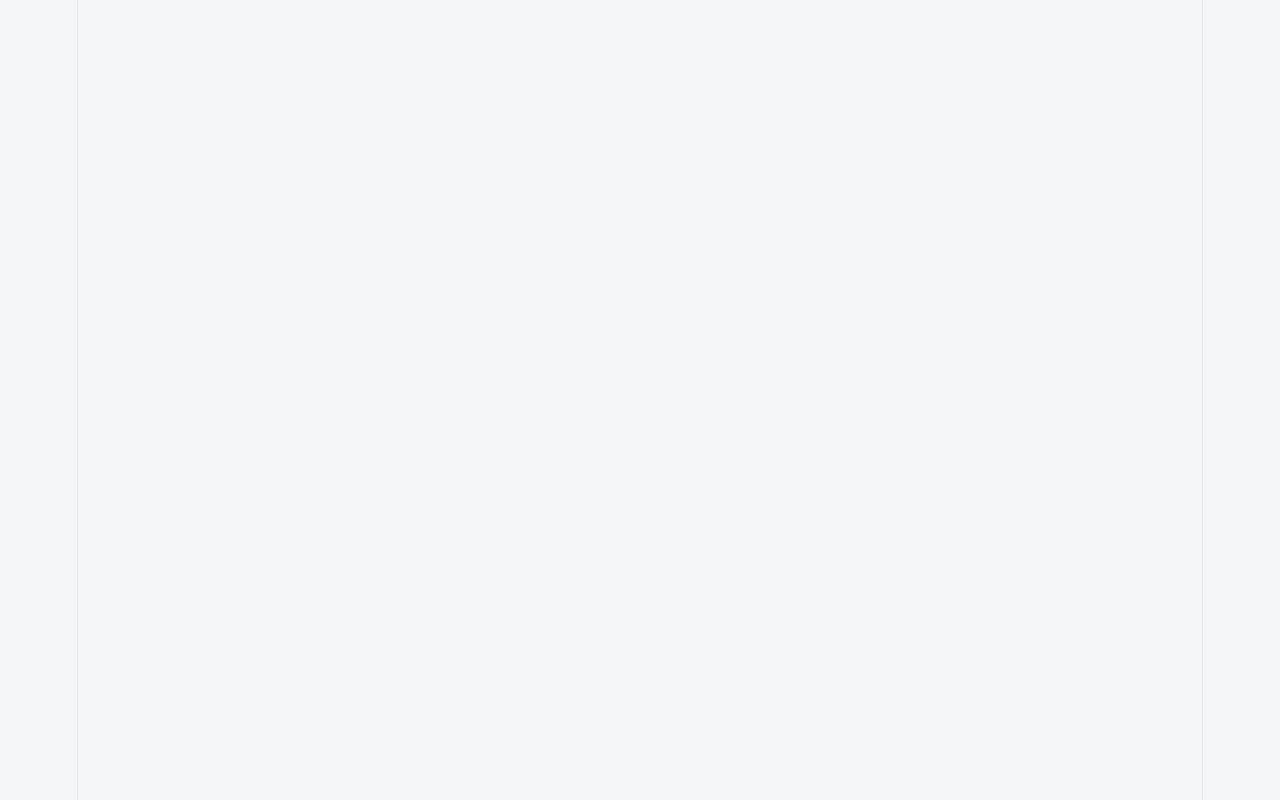
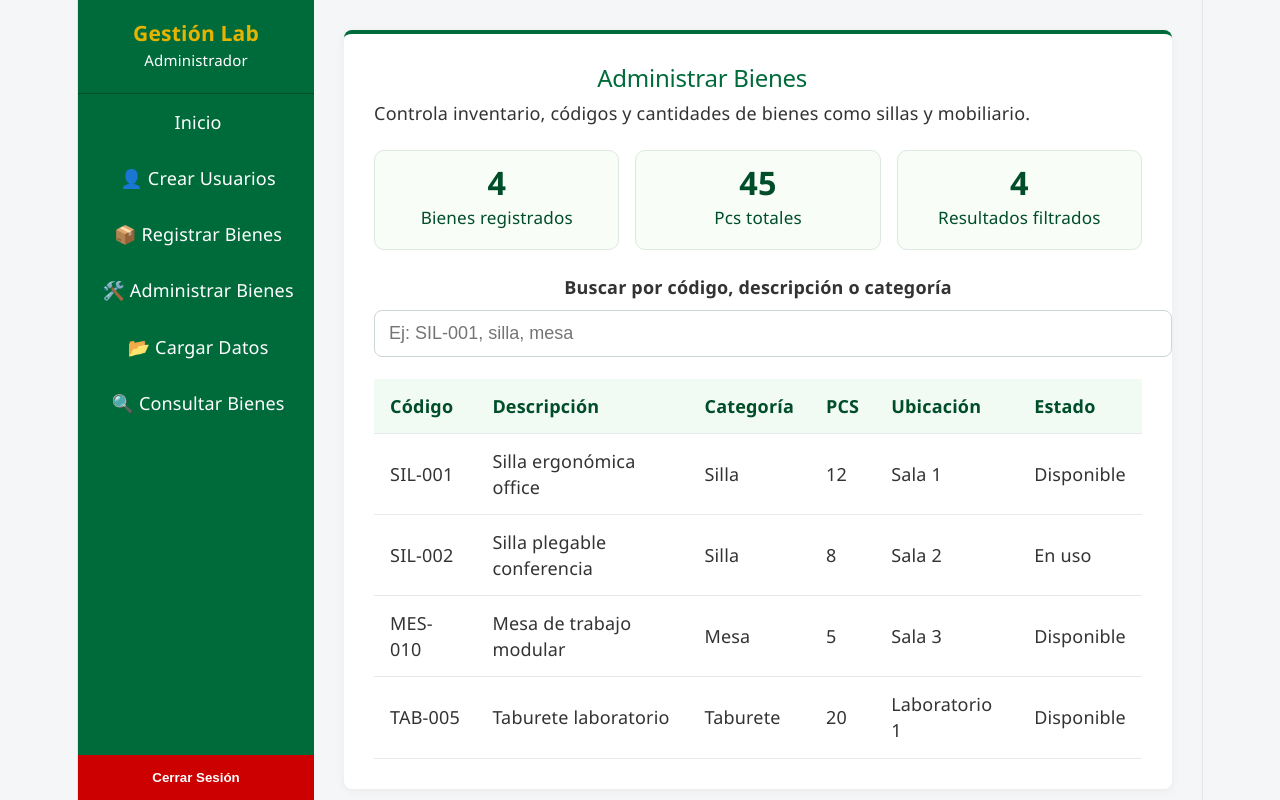
Before and after one commit to Gutierrez101/gestionweb, a React (Vite) app: page /administrar-bienes in a window 1280 px wide. Before the commit this address had no page. Built offline with nearby package versions, Linux system fonts and the light colour scheme.

Commit message:
V1 Duval

```diff
--- a/src/App.css
+++ b/src/App.css
@@ -92,3 +92,52 @@ body {
   box-shadow: 0 2px 10px rgba(0,0,0,0.05); border-top: 4px solid var(--espe-green);
 }
 .view-card h2 { color: var(--espe-green); margin-top: 0; }
+
+.page-header {
+  display: flex; justify-content: space-between; align-items: flex-start;
+  margin-bottom: 24px;
+}
+
+.summary-grid {
+  display: grid; grid-template-columns: repeat(auto-fit, minmax(150px, 1fr)); gap: 16px;
+  margin-bottom: 24px;
+}
+
+.summary-box {
+  background: #f8fdf7; border: 1px solid #dceadf; border-radius: 10px;
+  padding: 18px 20px; color: var(--espe-green-dark);
+}
+
+.summary-box strong { display: block; font-size: 1.8rem; margin-bottom: 8px; }
+.summary-box span { font-size: 0.95rem; }
+
+.search-bar { margin-bottom: 22px; }
+.search-bar label { display: block; margin-bottom: 10px; font-weight: 600; }
+.search-bar input {
+  width: 100%; padding: 12px 14px; border: 1px solid #cdd6d2;
+  border-radius: 8px; outline: none; font-size: 1rem;
+}
+.search-bar input:focus { border-color: var(--espe-green); box-shadow: 0 0 0 3px rgba(0,107,58,0.08); }
+
+.actions-row { display: flex; justify-content: flex-end; margin-bottom: 20px; }
+
+.bienes-table {
+  width: 100%; border-collapse: collapse; min-width: 680px;
+}
+.bienes-table th,
+.bienes-table td {
+  padding: 14px 16px; text-align: left; border-bottom: 1px solid #e6ebea;
+}
+.bienes-table th { background: #f1faf3; color: var(--espe-green-dark); font-weight: 700; }
+.bienes-table tbody tr:hover { background: #f8fff8; }
+
+.table-responsive { overflow-x: auto; }
+
+.btn-primary {
+  background-color: var(--espe-green); color: white; border: none;
+  border-radius: 8px; padding: 12px 20px; cursor: pointer; font-weight: 700;
+}
+.btn-primary:hover:not(:disabled) { background-color: var(--espe-green-dark); }
+.btn-primary:disabled { opacity: 0.6; cursor: not-allowed; }
+
+.empty-state { color: #666; margin-top: 16px; }
--- a/src/App.jsx
+++ b/src/App.jsx
@@ -11,6 +11,7 @@ import CrearUsuarios from './views/CrearUsuarios';
 import RegistrarBienes from './views/RegistrarBienes';
 import CargarDatos from './views/CargarDatos';
 import ConsultarBienes from './views/ConsultarBienes';
+import AdministrarBienes from './views/AdministrarBienes';
 
 export default function App() {
   return (
@@ -24,6 +25,7 @@ export default function App() {
           <Route path="/dashboard" element={<Dashboard />} />
           <Route path="/crear-usuarios" element={<CrearUsuarios />} />
           <Route path="/registrar-bienes" element={<RegistrarBienes />} />
+          <Route path="/administrar-bienes" element={<AdministrarBienes />} />
           <Route path="/cargar-datos" element={<CargarDatos />} />
           <Route path="/consultar-bienes" element={<ConsultarBienes />} />
         </Route>
--- a/src/layouts/AdminLayout.jsx
+++ b/src/layouts/AdminLayout.jsx
@@ -20,6 +20,7 @@ export default function AdminLayout() {
           <li><Link to="/dashboard">Inicio</Link></li>
           <li><Link to="/crear-usuarios">👤 Crear Usuarios</Link></li>
           <li><Link to="/registrar-bienes">📦 Registrar Bienes</Link></li>
+          <li><Link to="/administrar-bienes">🛠️ Administrar Bienes</Link></li>
           <li><Link to="/cargar-datos">📂 Cargar Datos</Link></li>
           <li><Link to="/consultar-bienes">🔍 Consultar Bienes</Link></li>
         </ul>
--- /dev/null
+++ b/src/views/AdministrarBienes.jsx
@@ -0,0 +1,92 @@
+import { useMemo, useState } from 'react';
+
+const bienesIniciales = [
+  { codigo: 'SIL-001', descripcion: 'Silla ergonómica office', categoria: 'Silla', pcs: 12, ubicacion: 'Sala 1', estado: 'Disponible' },
+  { codigo: 'SIL-002', descripcion: 'Silla plegable conferencia', categoria: 'Silla', pcs: 8, ubicacion: 'Sala 2', estado: 'En uso' },
+  { codigo: 'MES-010', descripcion: 'Mesa de trabajo modular', categoria: 'Mesa', pcs: 5, ubicacion: 'Sala 3', estado: 'Disponible' },
+  { codigo: 'TAB-005', descripcion: 'Taburete laboratorio', categoria: 'Taburete', pcs: 20, ubicacion: 'Laboratorio 1', estado: 'Disponible' },
+];
+
+export default function AdministrarBienes() {
+  const [busqueda, setBusqueda] = useState('');
+
+  const bienesFiltrados = useMemo(() => {
+    const texto = busqueda.trim().toLowerCase();
+    if (!texto) return bienesIniciales;
+    return bienesIniciales.filter(bien =>
+      bien.codigo.toLowerCase().includes(texto) ||
+      bien.descripcion.toLowerCase().includes(texto) ||
+      bien.categoria.toLowerCase().includes(texto)
+    );
+  }, [busqueda]);
+
+  const totalPcs = bienesIniciales.reduce((sum, bien) => sum + bien.pcs, 0);
+
+  return (
+    <div className="view-card">
+      <div className="page-header">
+        <div>
+          <h2>Administrar Bienes</h2>
+          <p>Controla inventario, códigos y cantidades de bienes como sillas y mobiliario.</p>
+        </div>
+      </div>
+
+      <div className="summary-grid">
+        <div className="summary-box">
+          <strong>{bienesIniciales.length}</strong>
+          <span>Bienes registrados</span>
+        </div>
+        <div className="summary-box">
+          <strong>{totalPcs}</strong>
+          <span>Pcs totales</span>
+        </div>
+        <div className="summary-box">
+          <strong>{bienesFiltrados.length}</strong>
+          <span>Resultados filtrados</span>
+        </div>
+      </div>
+
+      <div className="search-bar">
+        <label htmlFor="busqueda-bienes">Buscar por código, descripción o categoría</label>
+        <input
+          id="busqueda-bienes"
+          type="text"
+          value={busqueda}
+          placeholder="Ej: SIL-001, silla, mesa"
+          onChange={(e) => setBusqueda(e.target.value)}
+        />
+      </div>
+
+      <div className="table-responsive">
+        <table className="bienes-table">
+          <thead>
+            <tr>
+              <th>Código</th>
+              <th>Descripción</th>
+              <th>Categoría</th>
+              <th>PCS</th>
+              <th>Ubicación</th>
+              <th>Estado</th>
+            </tr>
+          </thead>
+          <tbody>
+            {bienesFiltrados.map((bien) => (
+              <tr key={bien.codigo}>
+                <td>{bien.codigo}</td>
+                <td>{bien.descripcion}</td>
+                <td>{bien.categoria}</td>
+                <td>{bien.pcs}</td>
+                <td>{bien.ubicacion}</td>
+                <td>{bien.estado}</td>
+              </tr>
+            ))}
+          </tbody>
+        </table>
+      </div>
+
+      {bienesFiltrados.length === 0 && (
+        <p className="empty-state">No se encontró ningún bien con ese criterio.</p>
+      )}
+    </div>
+  );
+}
--- a/src/views/ConsultarBienes.jsx
+++ b/src/views/ConsultarBienes.jsx
@@ -1,8 +1,94 @@
+import { useMemo, useState } from 'react';
+
+const bienesDeEjemplo = [
+  { codigo: 'SIL-001', descripcion: 'Silla ergonómica office', pcs: 12, ubicacion: 'Sala 1' },
+  { codigo: 'SIL-002', descripcion: 'Silla plegable conferencia', pcs: 8, ubicacion: 'Sala 2' },
+  { codigo: 'MES-010', descripcion: 'Mesa de trabajo modular', pcs: 5, ubicacion: 'Sala 3' },
+  { codigo: 'TAB-005', descripcion: 'Taburete laboratorio', pcs: 20, ubicacion: 'Laboratorio 1' },
+];
+
+function descargarCSV(registros) {
+  const encabezados = ['Código', 'Descripción', 'PCS', 'Ubicación'];
+  const filas = registros.map(item => [item.codigo, item.descripcion, item.pcs, item.ubicacion]);
+  const csv = [encabezados.join(','), ...filas.map(f => f.join(','))].join('\n');
+  const blob = new Blob([csv], { type: 'text/csv;charset=utf-8;' });
+  const url = URL.createObjectURL(blob);
+  const link = document.createElement('a');
+  link.href = url;
+  link.setAttribute('download', 'bienes_exportados.csv');
+  document.body.appendChild(link);
+  link.click();
+  document.body.removeChild(link);
+  URL.revokeObjectURL(url);
+}
+
 export default function ConsultarBienes() {
+  const [codigo, setCodigo] = useState('');
+
+  const resultados = useMemo(() => {
+    const valor = codigo.trim().toLowerCase();
+    if (!valor) return [];
+    return bienesDeEjemplo.filter(bien => bien.codigo.toLowerCase().includes(valor));
+  }, [codigo]);
+
   return (
     <div className="view-card">
-        <h2>Vista para consultar bienes</h2>
-        <p>Aqui se consultaran todos los bienes</p>
+      <div className="page-header">
+        <div>
+          <h2>Consultar Bienes por código</h2>
+          <p>Busca un bien por su código y exporta los resultados a CSV.</p>
+        </div>
+      </div>
+
+      <div className="search-bar">
+        <label htmlFor="codigo-busqueda">Código del bien</label>
+        <input
+          id="codigo-busqueda"
+          type="text"
+          value={codigo}
+          placeholder="Ej: SIL-001"
+          onChange={(e) => setCodigo(e.target.value)}
+        />
+      </div>
+
+      <div className="actions-row">
+        <button
+          className="btn-primary"
+          disabled={resultados.length === 0}
+          onClick={() => descargarCSV(resultados)}
+        >
+          Exportar resultados
+        </button>
+      </div>
+
+      {codigo.trim() === '' ? (
+        <p className="empty-state">Ingresa un código para ver resultados.</p>
+      ) : resultados.length === 0 ? (
+        <p className="empty-state">No se encontraron bienes con ese código.</p>
+      ) : (
+        <div className="table-responsive">
+          <table className="bienes-table">
+            <thead>
+              <tr>
+                <th>Código</th>
+                <th>Descripción</th>
+                <th>PCS</th>
+                <th>Ubicación</th>
+              </tr>
+            </thead>
+            <tbody>
+              {resultados.map((bien) => (
+                <tr key={bien.codigo}>
+                  <td>{bien.codigo}</td>
+                  <td>{bien.descripcion}</td>
+                  <td>{bien.pcs}</td>
+                  <td>{bien.ubicacion}</td>
+                </tr>
+              ))}
+            </tbody>
+          </table>
+        </div>
+      )}
     </div>
   );
 }
```
Also changed, not shown: 1 other file (tests, documents, lock files or other folders).
